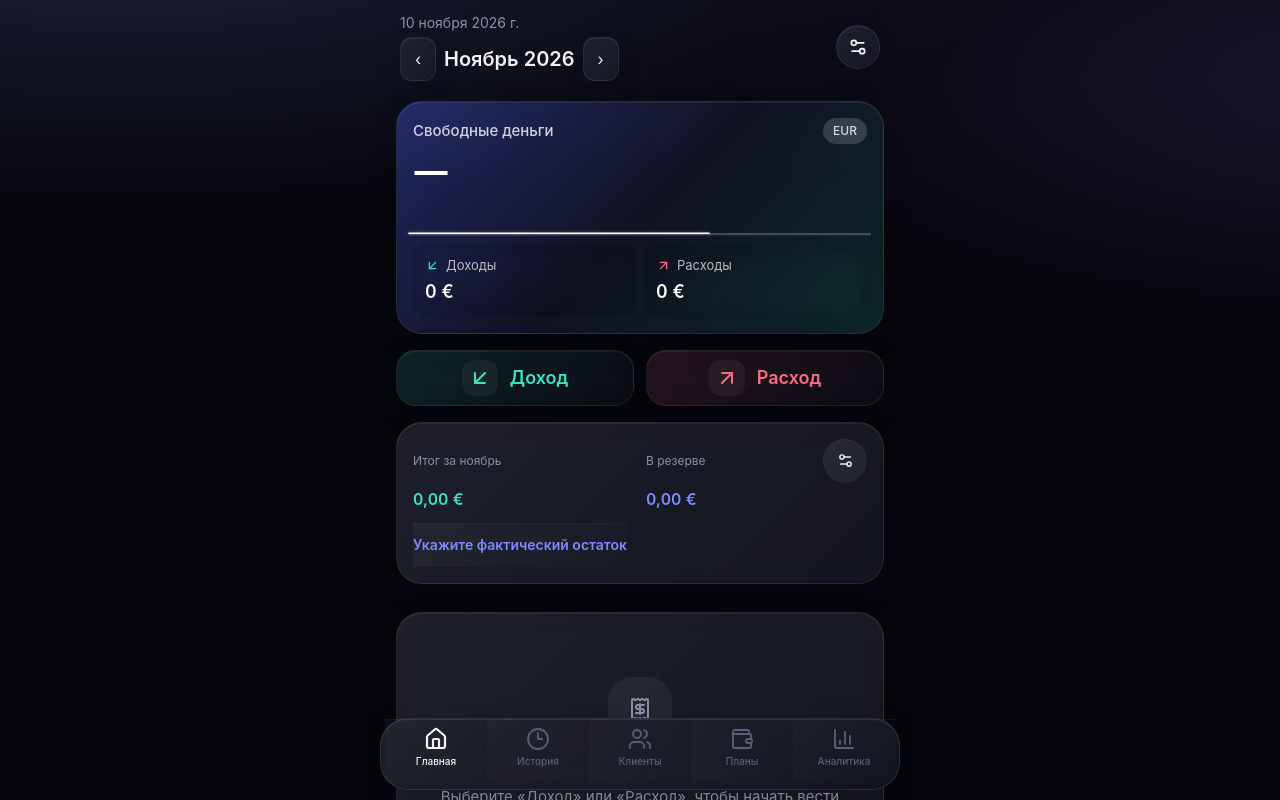
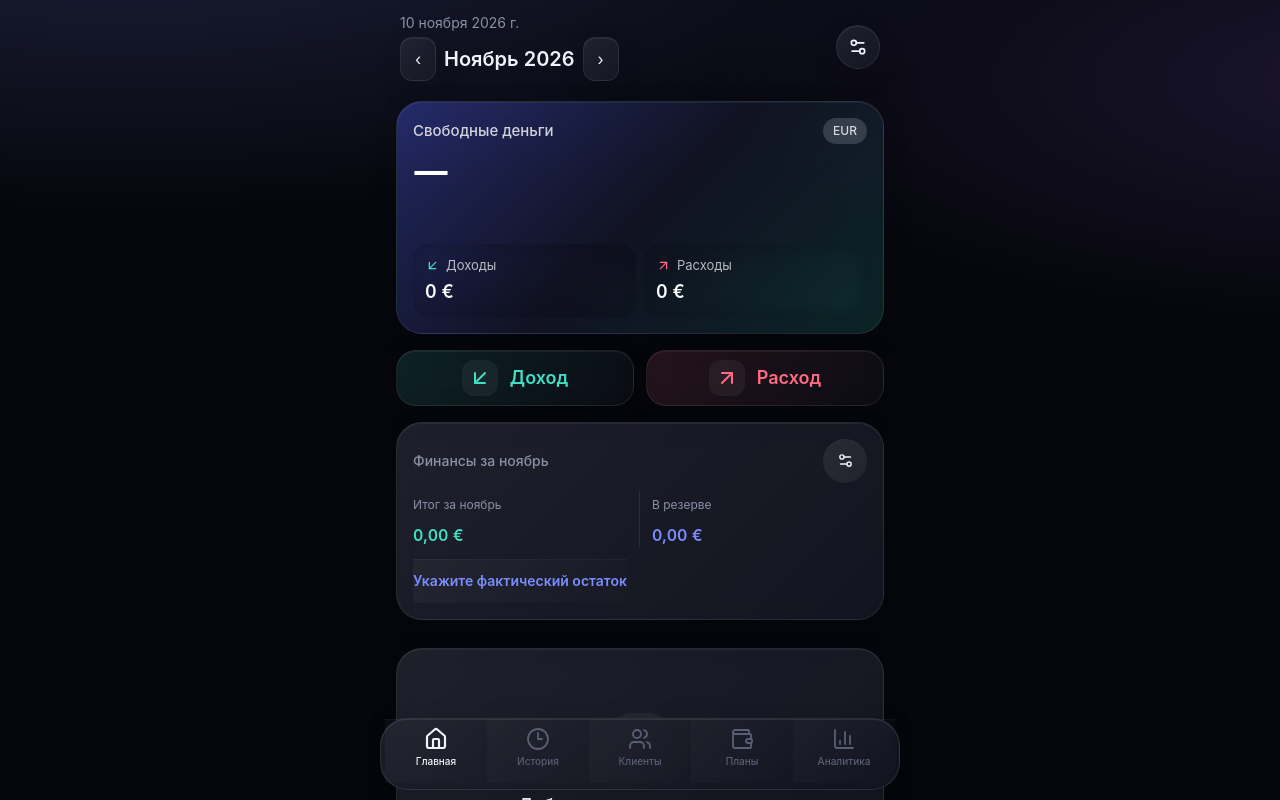
Before and after one commit to danil200891-jpg/Financy, a React (Vite) app: page / in a window 1280 px wide. Shown: the top 800 px of the page. Built offline with nearby package versions, Linux system fonts and the light colour scheme.

Commit message:
Chart chronological free money with confirmed reserve movements

```diff
--- a/scripts/app-regression.ts
+++ b/scripts/app-regression.ts
@@ -13,6 +13,8 @@ import { parseRecognized } from '../src/lib/receipt'
 import { preprocess, recognize } from '../src/lib/ocr'
 import { toast, dismissToast } from '../src/lib/toast'
 import type { Operation, OpType } from '../src/lib/types'
+import { freeBalanceSeries, sampleBalancePoints } from '../src/lib/free-balance-series'
+import type { PlanningRecord } from '../src/lib/planning-types'
 import { smoothSegments, smoothPath } from '../src/lib/sparkline'
 import { incomeSources } from '../src/lib/income-sources'
 import { watchUpdates, checkForUpdate } from '../src/lib/updates'
@@ -103,6 +105,48 @@ export async function runAppRegression() {
   const future = { ...income, date: new Date(2026, 10, 20).toISOString() }
   check(dailyCumulative([future], fixed).length === 10, 'Future transaction extended today sparkline')
   check(byPeriod([future], 'month', fixed).length === 1 && monthly([future], 2, fixed)[1].income === 10000, 'Monthly/year boundaries incorrect')
+  const at = (day: number, hour = 12) => new Date(2026, 10, day, hour).toISOString()
+  const graphCommon = { currency: 'EUR' as const, createdAt: at(0), updatedAt: at(0) }
+  const graphPlans: PlanningRecord[] = [
+    { ...graphCommon, id: 'graph-balance', kind: 'balance', amount: 100000, at: at(0) },
+    { ...graphCommon, id: 'graph-rent', kind: 'envelope', name: 'Synthetic graph rent', mode: 'goal', frequency: 'once', target: 80000, state: 'active', priority: 1 },
+    { ...graphCommon, id: 'graph-goal', kind: 'envelope', name: 'Synthetic graph goal', mode: 'goal', frequency: 'once', target: 50000, state: 'active', priority: 2 },
+    { ...graphCommon, id: 'graph-add', kind: 'movement', createdAt: at(3), amount: 25000, from: null, to: 'graph-rent', status: 'confirmed' },
+    { ...graphCommon, id: 'graph-release', kind: 'movement', createdAt: at(4), amount: 5000, from: 'graph-rent', to: null, status: 'confirmed' },
+    { ...graphCommon, id: 'graph-transfer', kind: 'movement', createdAt: at(5), amount: 3000, from: 'graph-rent', to: 'graph-goal', status: 'confirmed' },
+    { ...graphCommon, id: 'graph-pending', kind: 'movement', createdAt: at(6), amount: 9000, from: null, to: 'graph-rent', status: 'pending' },
+  ]
+  const graphOps: Operation[] = [
+    { ...income, id: 'graph-income', date: at(1), amount: 50000 },
+    { ...expense, id: 'graph-expense', date: at(2), amount: 12000 },
+    { ...expense, id: 'graph-payment', date: at(7), amount: 10000, planningPayment: { envelopeId: 'graph-rent', reserved: 10000 } },
+  ]
+  const graph = (ops = graphOps, plans = graphPlans) => freeBalanceSeries(ops, plans, fixed, fixed)
+  const valueAt = (day: number, series = graph()) => series.points.find((p) => p.time === Date.parse(at(day)))?.value
+  check(valueAt(1) === 150000 && valueAt(2) === 138000, 'Free graph income/expense chronology wrong')
+  check(valueAt(3) === 113000 && valueAt(4) === 118000 && valueAt(5) === 118000, 'Free graph reserve/release/transfer wrong')
+  check(valueAt(7) === 118000 && graph().points.at(-1)?.value === 118000, 'Linked reserve expense charged free cash twice')
+  check(!graph().points.some((p) => p.time === Date.parse(at(6))), 'Pending reserve invented a graph movement')
+  check(freeBalanceSeries(graphOps, graphPlans, new Date(2026, 9, 1), fixed).points.at(-1)?.value === 100000, 'November reserve leaked into October graph')
+  check(!freeBalanceSeries(graphOps, graphPlans, new Date(2026, 11, 1), fixed).points.length, 'Future graph invented balances')
+  check(!graph(graphOps, graphPlans.filter((p) => p.kind !== 'balance')).points.length, 'Graph invented an unknown opening balance')
+  const editedGraphOps = graphOps.map((o) => o.id === 'graph-income' ? { ...o, amount: 60000 } : o)
+  check(graph(editedGraphOps).points.at(-1)?.value === 128000, 'Editing income did not rebuild graph')
+  const deletedGraphOps = graphOps.map((o) => o.id === 'graph-expense' ? { ...o, deletedAt: at(9) } : o)
+  check(graph(deletedGraphOps).points.at(-1)?.value === 130000, 'Deleting expense did not rebuild graph')
+  const changedPayment = graphOps.map((o) => o.id === 'graph-payment' ? { ...o, amount: 6000 } : o)
+  check(graph(changedPayment).points.at(-1)?.value === 118000, 'Editing linked payment double-counted reserve')
+  for (const operations of [graphOps, editedGraphOps, deletedGraphOps, changedPayment]) {
+    for (const plans of [graphPlans, [...graphPlans, { ...graphCommon, id: 'graph-correction', kind: 'balance' as const, amount: 90000, at: at(8) }]]) {
+      check(graph(operations, plans).points.at(-1)?.value === financials(operations, plans, fixed).free, 'Graph endpoint differs from actual free money')
+    }
+  }
+  const densePoints = Array.from({ length: 10000 }, (_, i) => ({ time: i, value: Math.round(Math.sin(i) * 1000) }))
+  const sampled = sampleBalancePoints(densePoints)
+  check(sampled.length <= 600 && sampled[0] === densePoints[0] && sampled.at(-1) === densePoints.at(-1) && sampled.every((p, i) => !i || p.time > sampled[i - 1].time), 'Graph sampling is unbounded or changes chronology')
+  check(Math.max(...sampled.map(p => p.value)) === 1000 && Math.min(...sampled.map(p => p.value)) === -1000, 'Sampling lost true extrema')
+  console.log('PASS chronological free-money graph: income/expense edits/deletions, confirmed reserves, releases/transfers, linked payments, checkpoints, month boundaries and bounded 10000-point rendering')
+
   const initial = JSON.stringify(await DB.backupSnapshot())
   const originalPut = IDBObjectStore.prototype.put
   let failNext = true
--- a/src/components/charts.tsx
+++ b/src/components/charts.tsx
@@ -1,37 +1,26 @@
 import { useId, useState } from 'react'
 import { fmt, fmtShort, monthShort } from '../lib/format'
+import { sampleBalancePoints, type FreeBalanceSeries } from '../lib/free-balance-series'
 import { smoothPath } from '../lib/sparkline'
 
-export function Sparkline({ data, height = 64, color = '#ffffff' }: { data: number[]; height?: number; color?: string }) {
-  const id = useId()
-  const w = 300
-  if (data.length < 2) data = [0, ...data, ...(data.length ? [] : [0])]
-  const min = Math.min(...data, 0)
-  const max = Math.max(...data, 1)
-  const pts = data.map((v, i) => [(i / (data.length - 1)) * w, height - 4 - ((v - min) / (max - min)) * (height - 8)] as [number, number])
+export function Sparkline({ data, height = 64, color = '#3fe0c5' }: { data: FreeBalanceSeries; height?: number; color?: string }) {
+  const id = useId(), w = 300
+  const samples = sampleBalancePoints(data.points)
+  const values = samples.map((point) => point.value)
+  const low = values.length ? Math.min(...values) : 0, high = values.length ? Math.max(...values) : 0, span = Math.max(1, high - low)
+  const pts = samples.map((point) => [(point.time - data.start) / Math.max(1, data.end - data.start) * w,
+    high === low ? height / 2 : height - 6 - (point.value - low) / span * (height - 12)] as [number, number])
   const line = smoothPath(pts)
-  return (
-    <svg key={data.join(',')} role="img" aria-label="Накопительный итог доходов и расходов по дням" viewBox={`0 0 ${w} ${height}`} preserveAspectRatio="none" className="h-full w-full overflow-visible">
-      <defs>
-        <linearGradient id={id} x1="0" x2="0" y1="0" y2="1">
-          <stop offset="0" stopColor={color} stopOpacity="0.35" />
-          <stop offset="1" stopColor={color} stopOpacity="0" />
-        </linearGradient>
-      </defs>
-      <path d={`${line} L${w},${height} L0,${height} Z`} fill={`url(#${id})`} />
-      <path
-        d={line}
-        fill="none"
-        stroke={color}
-        strokeWidth="1.7"
-        strokeLinecap="round"
-        strokeLinejoin="round"
-        vectorEffect="non-scaling-stroke"
-        pathLength={1}
-        style={{ filter: `drop-shadow(0 0 2px ${color}55)`, strokeDasharray: 1, ['--len' as string]: 1, animation: 'draw 900ms var(--ease-spring) both' }}
-      />
-    </svg>
-  )
+  const fingerprint = samples.map((p) => p.time + ':' + p.value).join(',')
+  return <svg key={fingerprint} role="img" aria-label="Свободные деньги: операции и подтверждённые резервы" viewBox={`0 0 ${w} ${height}`} preserveAspectRatio="none" className="h-full w-full overflow-visible">
+    <defs><linearGradient id={id} x1="0" x2="0" y1="0" y2="1"><stop offset="0" stopColor={color} stopOpacity="0.16" /><stop offset="1" stopColor={color} stopOpacity="0" /></linearGradient></defs>
+    {pts.length > 1 && <>
+      <path className="anim-fade" d={`${line} L${pts[pts.length - 1][0]},${height} L${pts[0][0]},${height} Z`} fill={`url(#${id})`} />
+      <path d={line} fill="none" stroke={color} strokeWidth="1.6" strokeLinecap="round" strokeLinejoin="round" vectorEffect="non-scaling-stroke" pathLength={1}
+        style={{ filter: `drop-shadow(0 0 2px ${color}44)`, strokeDasharray: 1, ['--len' as string]: 1, animation: 'draw 700ms var(--ease-spring) both' }} />
+    </>}
+    {pts.length === 1 && <circle cx={pts[0][0]} cy={pts[0][1]} r="1.5" fill={color} />}
+  </svg>
 }
 
 export function MonthlyBars({ data }: { data: { m: number; income: number; expense: number }[] }) {
--- /dev/null
+++ b/src/lib/free-balance-series.ts
@@ -0,0 +1,73 @@
+import type { Operation } from './types'
+import type { PlanningRecord } from './planning-types'
+import { isEuro } from './format'
+
+export interface BalancePoint { time: number; value: number }
+export interface FreeBalanceSeries { start: number; end: number; points: BalancePoint[] }
+
+/** Replays current records, in local calendar time, without writing or inventing an opening balance. */
+export function freeBalanceSeries(operations: Operation[], planning: PlanningRecord[], period: Date, now = new Date()): FreeBalanceSeries {
+  const start = +new Date(period.getFullYear(), period.getMonth(), 1)
+  const end = Math.min(+new Date(period.getFullYear(), period.getMonth() + 1, 1) - 1, +now)
+  if (end < start) return { start, end: start, points: [] }
+  type Event = { time: number; order: number; id: string; created?: number; balance?: number; cash?: number; reserve?: [string, number][] }
+  const events: Event[] = []
+  for (const operation of operations) {
+    const time = Date.parse(operation.date)
+    if (operation.deletedAt || !isEuro(operation) || time > end) continue
+    const payment = operation.type === 'expense' ? operation.planningPayment : undefined
+    events.push({ time, order: 0, id: operation.id, cash: operation.type === 'income' ? operation.amount : -operation.amount,
+      reserve: payment ? [[payment.envelopeId, -Math.min(operation.amount, payment.reserved)]] : [] })
+  }
+  for (const record of planning) {
+    if (record.deletedAt) continue
+    if (record.kind === 'balance' && Date.parse(record.at!) <= end) events.push({ time: Date.parse(record.at!), order: 2, id: record.id, created: Date.parse(record.createdAt), balance: record.amount })
+    if (record.kind === 'movement' && record.status === 'confirmed') {
+      // The immutable command time preserves offline chronology. A confirmed command
+      // with a fast client clock is known now, never plotted in the future.
+      const time = Math.min(Date.parse(record.createdAt), +now)
+      if (time <= end) events.push({ time, order: 1, id: record.id, reserve: [
+        ...(record.from ? [[record.from, -record.amount!] as [string, number]] : []),
+        ...(record.to ? [[record.to, record.amount!] as [string, number]] : []),
+      ] })
+    }
+  }
+  // Daily carry-forward points keep inactive days flat, including across DST changes.
+  for (const day = new Date(start); +day <= end; day.setDate(day.getDate() + 1)) events.push({ time: +day, order: 3, id: '' })
+  events.push({ time: end, order: 3, id: '' })
+  events.sort((a, b) => a.time - b.time || a.order - b.order || (a.created ?? 0) - (b.created ?? 0) || a.id.localeCompare(b.id))
+  let balance: number | null = null, reserved = 0
+  const reserves = new Map<string, number>(), points: BalancePoint[] = []
+  for (let i = 0; i < events.length;) {
+    const time = events[i].time
+    // A checkpoint includes all operations at its exact timestamp, just like financials().
+    do {
+      const event = events[i++]
+      if (event.cash && balance !== null) balance += event.cash
+      if (event.balance !== undefined) balance = event.balance
+      for (const [id, change] of event.reserve ?? []) {
+        const before = reserves.get(id) ?? 0, after = before + change
+        reserves.set(id, after); reserved += Math.max(0, after) - Math.max(0, before)
+      }
+    } while (i < events.length && events[i].time === time)
+    if (time >= start && balance !== null) points.push({ time, value: balance - reserved })
+  }
+  return { start, end, points }
+}
+
+/** Keep actual extrema and their order in each time bucket; bound SVG work on large histories. */
+export function sampleBalancePoints(points: BalancePoint[], limit = 600): BalancePoint[] {
+  if (points.length <= limit) return points
+  const first = points[0], last = points[points.length - 1], buckets = Math.max(1, Math.floor((limit - 2) / 2))
+  const groups = new Map<number, { min: number; max: number }>()
+  points.forEach((point, index) => {
+    const key = Math.min(buckets - 1, Math.floor((point.time - first.time) / Math.max(1, last.time - first.time) * buckets))
+    const group = groups.get(key) ?? { min: index, max: index }
+    if (point.value < points[group.min].value) group.min = index
+    if (point.value > points[group.max].value) group.max = index
+    groups.set(key, group)
+  })
+  const indices = new Set([0, points.length - 1])
+  groups.forEach(({ min, max }) => { indices.add(min); indices.add(max) })
+  return [...indices].sort((a, b) => a - b).map((index) => points[index])
+}
--- a/src/screens/Home.tsx
+++ b/src/screens/Home.tsx
@@ -5,13 +5,14 @@ import { useFittedText } from '../lib/use-fitted-text'
 import { Settings2, ArrowDownLeft, ArrowUpRight } from 'lucide-react'
 import type { Nav } from '../App'
 import { useStore } from '../lib/store'
-import { byPeriod, dailyCumulative, totals } from '../lib/stats'
+import { freeBalanceSeries, type FreeBalanceSeries } from '../lib/free-balance-series'
+import { byPeriod, totals } from '../lib/stats'
 import { cap, fmtShort, monthName, splitMoney } from '../lib/format'
 import { Card, Empty, IconButton, OpRow } from '../components/ui'
 import { Sparkline } from '../components/charts'
 
 /** The hero: a wallet-style card with slowly drifting aurora and a gentle tilt under the finger. */
-function BalanceCard({ free, income, expense, spark }: { free: number | null; income: number; expense: number; spark: number[] }) {
+function BalanceCard({ free, income, expense, spark }: { free: number | null; income: number; expense: number; spark: FreeBalanceSeries }) {
   const balance = useFittedText<HTMLParagraphElement>(free)
   const m = free === null ? null : splitMoney(free)
   return (
@@ -30,7 +31,7 @@ function BalanceCard({ free, income, expense, spark }: { free: number | null; in
         </p>
 
         <div className="-mx-1 mt-1 h-11">
-          <Sparkline data={spark} color="#ffffff" />
+          <Sparkline data={spark} />
         </div>
 
         <div className="mt-2 grid grid-cols-2 gap-2">
@@ -64,7 +65,7 @@ export function Home({ nav }: { nav: Nav }) {
   const period = new Date(today.getFullYear(), today.getMonth() + offset, 1)
   const month = useMemo(() => byPeriod(ops, 'month', period), [ops, offset, today.getMonth(), today.getFullYear()])
   const t = useMemo(() => totals(month), [month])
-  const spark = useMemo(() => dailyCumulative(ops.filter((o) => Date.parse(o.date) <= +today), offset === 0 ? today : new Date(period.getFullYear(), period.getMonth() + 1, 0)), [ops, offset, today.getDate()])
+  const spark = useMemo(() => freeBalanceSeries(ops, planning, period, today), [ops, planning, offset, today.getDate(), today.getMonth(), today.getFullYear()])
   const recent = ops.slice(0, 6)
 
   return (
--- a/src/screens/Planning.tsx
+++ b/src/screens/Planning.tsx
@@ -20,9 +20,10 @@ type Modal = { kind: 'balance' | 'envelope' | 'move' | 'distribution' | 'history
 
 export function MoneySummary({ period, net, money, onSetup }: { period: Date; net: number; money: ReturnType<typeof financials>; onSetup: () => void }) {
   return <Card className="p-4">
-    <div className="grid grid-cols-2 gap-3">
-      <div><p className="flex min-h-11 items-center text-[12px] text-mist">Итог за {monthName(period)}</p><p aria-label="Итог месяца" className={'num mt-1 text-[16px] font-semibold ' + (net < 0 ? 'text-expense' : 'text-income')}>{fmt(net)}</p></div>
-      <div><div className="flex min-h-11 items-center justify-between gap-1"><p className="text-[12px] text-mist">В резерве</p><button onClick={onSetup} aria-label="Настроить баланс" className="press grid h-11 w-11 shrink-0 place-items-center rounded-full bg-white/5"><Settings2 size={17} /></button></div><p aria-label="Подтверждённый резерв" className="num mt-1 text-[16px] font-semibold text-iris">{fmt(money.reserved)}</p></div>
+    <div className="mb-2 flex items-center justify-between gap-2"><p className="text-[14px] font-medium text-mist">Финансы за {monthName(period)}</p><button onClick={onSetup} aria-label="Настроить баланс" className="press grid h-11 w-11 shrink-0 place-items-center rounded-full bg-white/5"><Settings2 size={17} /></button></div>
+    <div className="grid grid-cols-2 divide-x divide-line">
+      <div className="pr-3"><p className="flex min-h-7 items-center text-[12px] text-mist">Итог за {monthName(period)}</p><p aria-label="Итог месяца" className={'num mt-1 text-[16px] font-semibold ' + (net < 0 ? 'text-expense' : 'text-income')}>{fmt(net)}</p></div>
+      <div className="pl-3"><p className="flex min-h-7 items-center text-[12px] text-mist">В резерве</p><p aria-label="Подтверждённый резерв" className="num mt-1 text-[16px] font-semibold text-iris">{fmt(money.reserved)}</p></div>
     </div>
     {money.balance === null && <button onClick={onSetup} className="press mt-3 min-h-11 text-left text-[14px] font-semibold text-iris">Укажите фактический остаток</button>}
     {money.pending.length > 0 && <p className="mt-3 text-[12px] text-amber">Ожидает синхронизации: {money.pending.length}</p>}
```
